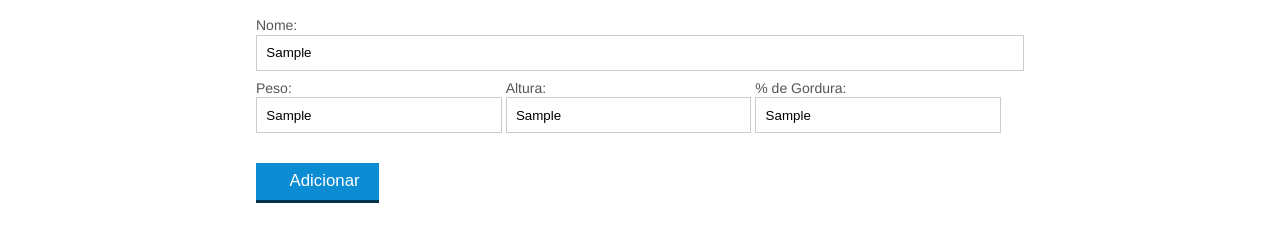
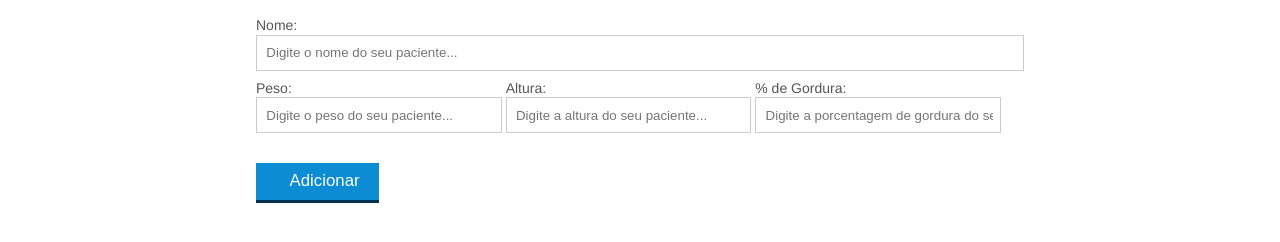
Before and after one commit to FelipeLimaMarques/Atv2Web, a plain HTML site: page index.html in a window 1280 px wide. Both pictures are taken after typing "Sample", "Sample", "Sample", "Sample" into the empty fields and a click on the button "Adicionar". Shown: the part 472-714 px from the top of the page. Drawn offline with Linux system fonts and the light colour scheme.

Commit message:
Last commit

```diff
--- a/js/calcula-imc.js
+++ b/js/calcula-imc.js
@@ -1,9 +1,9 @@
+// Altera tag h1 com classe .titulo
 var titulo = document.querySelector(".titulo");
 titulo.textContent = "Aparecida Nutricionista";
 
+var pacientes = document.querySelectorAll(".paciente");
 
-
-var pacientes = document.querySelectorAll(".paciente");
 for (var i = 0; i < pacientes.length; i++)
 {
     var paciente = pacientes[i];
@@ -17,7 +17,6 @@ for (var i = 0; i < pacientes.length; i++)
 
     var alturaEhValida = true;
     var pesoEhValido = true;
-
 
     if (peso <= 0 || peso > 1000) {
         console.log("Peso inválido!");
@@ -41,6 +40,6 @@ for (var i = 0; i < pacientes.length; i++)
 function calculaImc(peso, altura)
 {
     var imc = peso / (altura * altura);
-    console.log("DISGRAÇA");
+    //console.log("Calculo de IMC funcionando. Retornando: " + imc.toFixed(2));
     return imc.toFixed(2);
 }
--- a/js/form.js
+++ b/js/form.js
@@ -1,34 +1,64 @@
 var botaoAdicionar = document.querySelector("#adicionar-paciente");
 
+// Adiciona pacientes no form
 botaoAdicionar.addEventListener("click", function(){
     event.preventDefault();
 
     var form = document.querySelector("#form-adiciona");
-    var nome = form.nome.value;
-    var peso = form.peso.value;
-    var altura = form.altura.value;
-    var gordura = form.gordura.value;
 
-    var pacienteTr = document.createElement("tr");
-    var nomeTd = document.createElement("td");
-    var pesoTd = document.createElement("td");
-    var alturaTd = document.createElement("td");
-    var gorduraTd = document.createElement("td");
-    var imcTd =  document.createElement("td");
+    var paciente = obtemPacienteDoFormulario(form);
 
-    nomeTd.textContent = nome;
-    pesoTd.textContent = peso;
-    alturaTd.textContent = altura
-    gorduraTd.textContent = gordura;
-
-    pacienteTr.appendChild(nomeTd);
-    pacienteTr.appendChild(pesoTd);
-    pacienteTr.appendChild(alturaTd);
-    pacienteTr.appendChild(gorduraTd);
-    pacienteTr.appendChild(imcTd);
-    var imc = peso / (altura * altura);
-    imcTd.textContent = imc.toFixed(2);
+    var pacienteTr = montaTr(paciente);
 
     var tabela = document.querySelector("#tabela-pacientes");
+
     tabela.appendChild(pacienteTr);
+    form.reset();
 });
+
+function obtemPacienteDoFormulario(form)
+{
+    var paciente =
+    {
+        nome: form.nome.value,
+        peso: form.peso.value,
+        altura: form.altura.value,
+        gordura: form.gordura.value
+    }
+    return paciente;
+}
+
+function montaTd(paciente, classe)
+{
+    var pacienteTd =
+    {
+        nomeTd: document.createElement(classe),
+        pesoTd: document.createElement(classe),
+        alturaTd: document.createElement(classe),
+        gorduraTd: document.createElement(classe),
+        imcTd:  document.createElement(classe),
+    }
+
+    pacienteTd.nomeTd.textContent = paciente.nome;
+    pacienteTd.pesoTd.textContent = paciente.peso;
+    pacienteTd.alturaTd.textContent = paciente.altura;
+    pacienteTd.gorduraTd.textContent = paciente.gordura;
+    var imc = calculaImc(paciente.peso, paciente.altura);
+    pacienteTd.imcTd.textContent = imc;
+
+    return pacienteTd;
+}
+
+function montaTr(paciente)
+{
+    var pacienteTr = document.createElement("tr");
+    var pacienteTd = montaTd(paciente, "td");
+
+    pacienteTr.appendChild(pacienteTd.nomeTd);
+    pacienteTr.appendChild(pacienteTd.pesoTd);
+    pacienteTr.appendChild(pacienteTd.alturaTd);
+    pacienteTr.appendChild(pacienteTd.gorduraTd);
+    pacienteTr.appendChild(pacienteTd.imcTd);
+
+    return pacienteTr;
+}
```
Also changed, not shown: index.html (+8 -5 lines).
